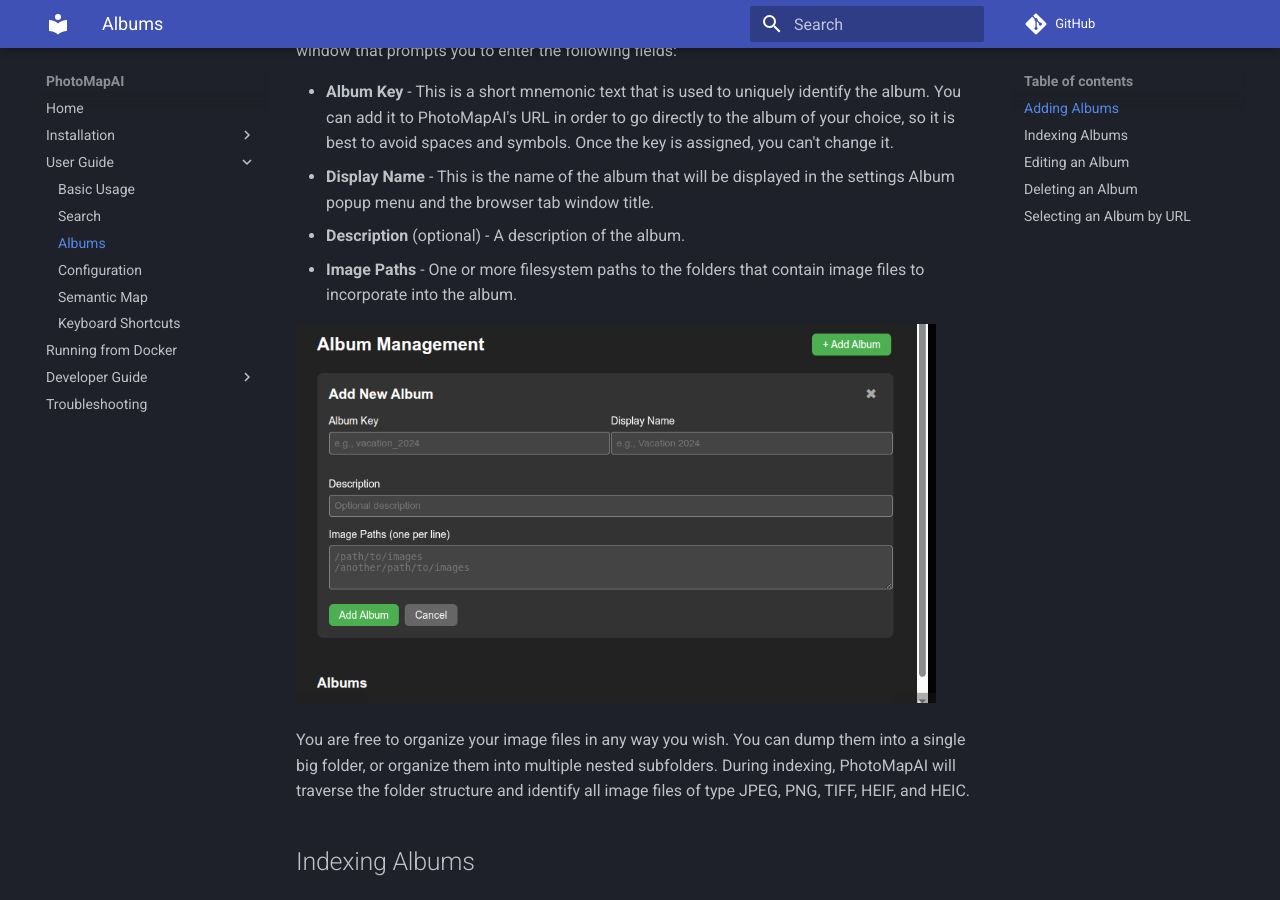
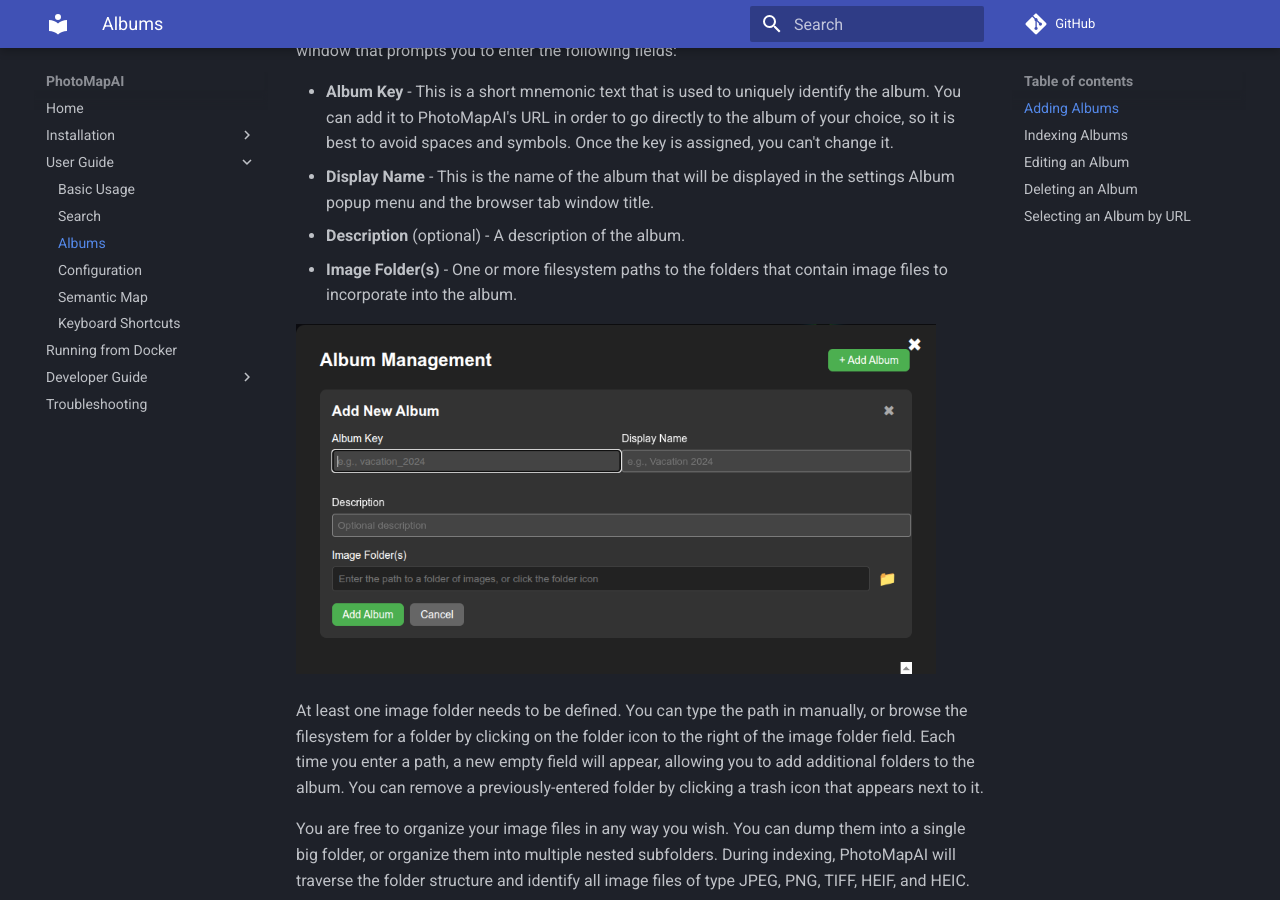
Before and after one commit to lstein/PhotoMapAI, an MkDocs documentation site: the page built from docs/user-guide/albums.md, in a window 1280 px wide and 900 px high, scrolled down 1456 px. Built offline with MkDocs 1.6.1 and Material for MkDocs 9.7.7, drawn with Linux system fonts in a browser that asks for light colours; comment, search, counter and statistics services are not loaded.

Commit message:
update album editing documentation for new directory browsing feature

```diff
--- a/docs/user-guide/albums.md
+++ b/docs/user-guide/albums.md
@@ -20,9 +20,11 @@
 - **Album Key** - This is a short mnemonic text that is used to uniquely identify the album. You can add it to PhotoMapAI's URL in order to go directly to the album of your choice, so it is best to avoid spaces and symbols. Once the key is assigned, you can't change it.
 - **Display Name** - This is the name of the album that will be displayed in the settings Album popup menu and the browser tab window title.
 - **Description** (optional) - A description of the album.
-- **Image Paths** - One or more filesystem paths to the folders that contain image files to incorporate into the album.
+- **Image Folder(s)** - One or more filesystem paths to the folders that contain image files to incorporate into the album.
 
 <img src="../../img/photomap_album_add.png" width="640" class="img-hover-zoom">
+
+At least one image folder needs to be defined. You can type the path in manually, or browse the filesystem for a folder by clicking on the folder icon to the right of the image folder field. Each time you enter a path, a new empty field will appear, allowing you to add additional folders to the album. You can remove a previously-entered folder by clicking a trash icon that appears next to it.
 
 You are free to organize your image files in any way you wish. You can dump them into a single big folder, or organize them into multiple nested subfolders. During indexing, PhotoMapAI will traverse the folder structure and identify all image files of type JPEG, PNG, TIFF, HEIF, and HEIC.
 
--- a/photomap/frontend/static/javascript/album.js
+++ b/photomap/frontend/static/javascript/album.js
@@ -293,7 +293,7 @@
     input.type = "text";
     input.className = "album-path-input";
     input.value = path;
-    input.placeholder = "Enter directory path or use folder icon";
+    input.placeholder = "Enter the path to a folder of images, or click the folder icon";
     input.style.cssText = `
       flex: 1;
       background: #222;
--- a/pyproject.toml
+++ b/pyproject.toml
@@ -4,7 +4,7 @@
 
 [project]
 name = "photomapai"
-version = "0.9.0"
+version = "0.9.2"
 description = "AI-based image clustering and exploration tool"
 authors = [
     { name = "Lincoln Stein", email = "lincoln.stein@gmail.com" }
```
Also changed, not shown: docs/img/photomap_album_add.png.
